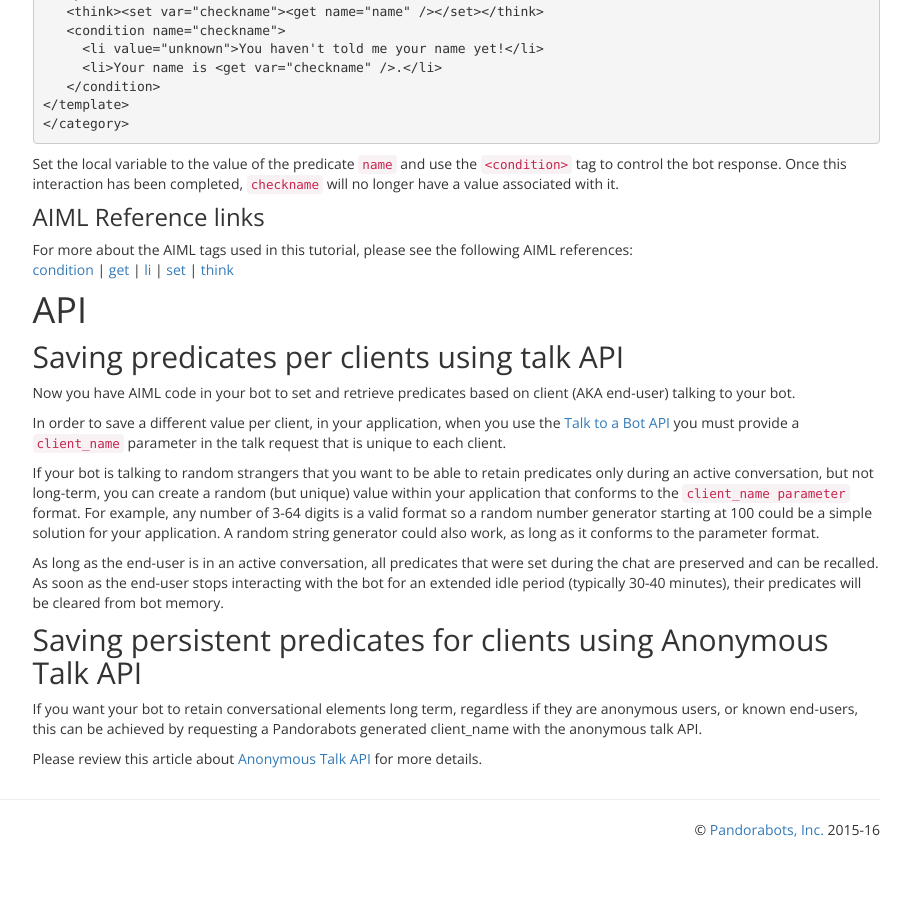
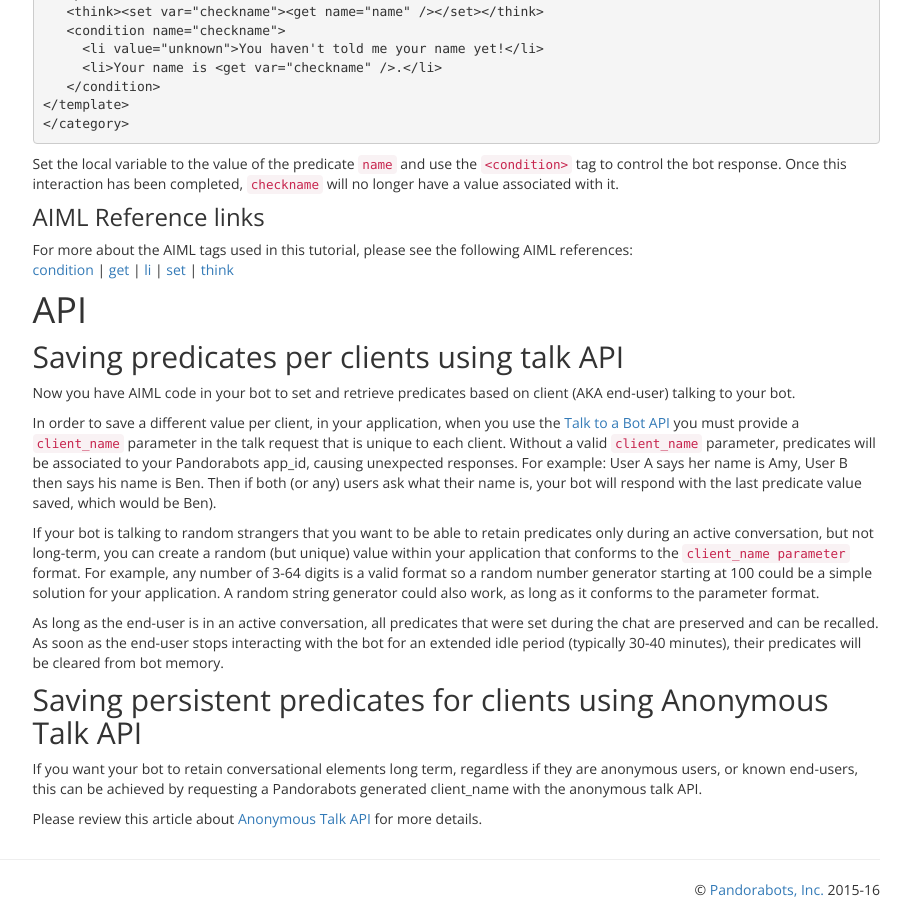
Before and after one commit to pandorabots/pandorabots.github.io, a Jekyll site: the page built from _tutorials/predicates.md, in a window 1280 px wide and 900 px high, scrolled down 1642 px. Shown: the whole window, without its empty margins (330-1241 px from the left). Built offline with Jekyll 4.4.1, drawn with Linux system fonts in a browser that asks for light colours; before the commit the page ends 2482 px from its top, so only the background shows below that.

Commit message:
Clarified what happens if client_name is not used

```diff
--- a/_tutorials/predicates.md
+++ b/_tutorials/predicates.md
@@ -94,7 +94,7 @@ For more about the AIML tags used in this tutorial, please see the following AIM
 ## Saving predicates per clients using talk API
 Now you have AIML code in your bot to set and retrieve predicates based on client (AKA end-user) talking to your bot.
 
-In order to save a different value per client, in your application, when you use the [Talk to a Bot API](https://developer.pandorabots.com/docs#!/pandorabots_api_swagger_1_3/talkBot) you must provide a `client_name` parameter in the talk request that is unique to each client.
+In order to save a different value per client, in your application, when you use the [Talk to a Bot API](https://developer.pandorabots.com/docs#!/pandorabots_api_swagger_1_3/talkBot) you must provide a `client_name` parameter in the talk request that is unique to each client.  Without a valid `client_name` parameter, predicates will be associated to your Pandorabots app_id, causing unexpected responses. For example: User A says her name is Amy, User B then says his name is Ben. Then if both (or any) users ask what their name is, your bot will respond with the last predicate value saved, which would be Ben).
 
 If your bot is talking to random strangers that you want to be able to retain predicates only during an active conversation, but not long-term, you can create a random (but unique) value within your application that conforms to the `client_name parameter` format. For example, any number of 3-64 digits is a valid format so a random number generator starting at 100 could be a simple solution for your application. A random string generator could also work, as long as it conforms to the parameter format.
 
```
